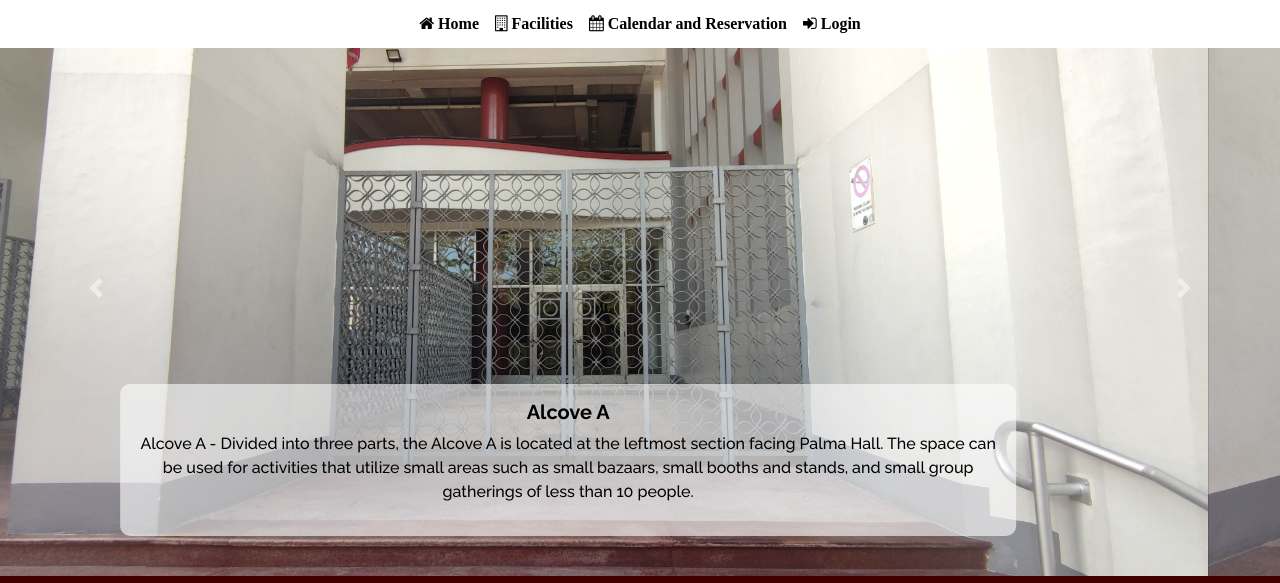
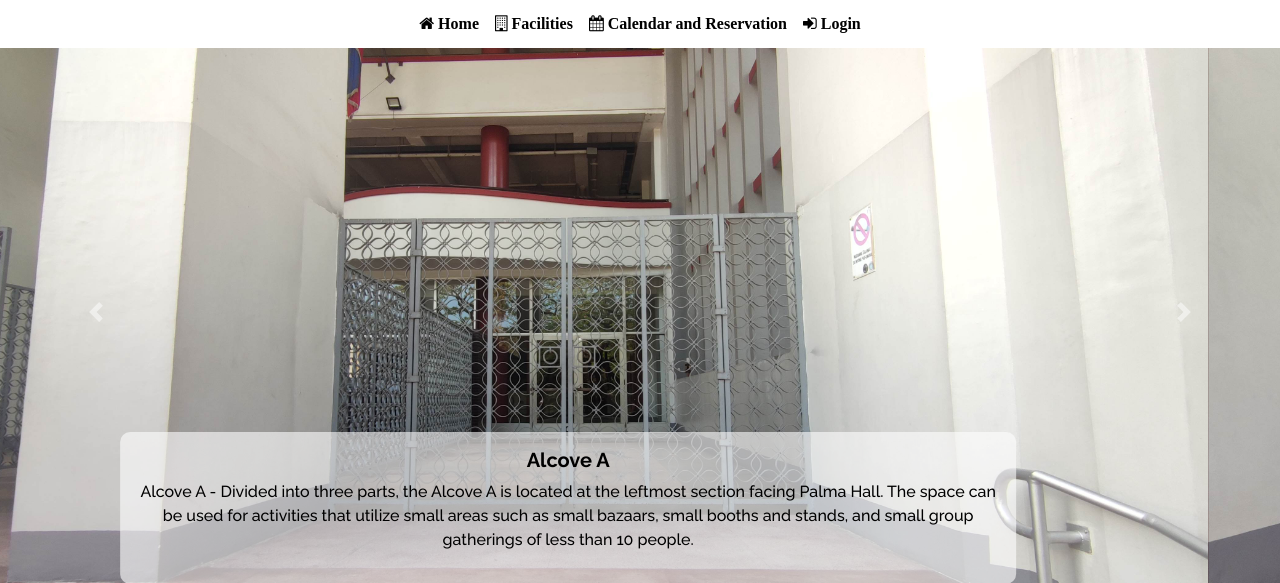
Before and after one commit to randomRandom-10/test-website, a plain HTML site: page facilities.html in a window 1280 px wide. Shown: the top 583 px of the page. Drawn offline with nearby package versions, Linux system fonts and the light colour scheme.

Commit message:
fix div issues

```diff
--- a/facilities.html
+++ b/facilities.html
@@ -59,7 +59,7 @@
 
 
     <!-- Facilties Page Carousel Start-->
-    <div id="imageCarousel" class="faciltiies-div-fix carousel slide main-page-content carousel-size"
+    <div id="imageCarousel" class="faciltiies-div-fix carousel slide main-page-content carousel-size pt-5"
         data-ride="carousel">
         <div class="carousel-inner">
 
```
